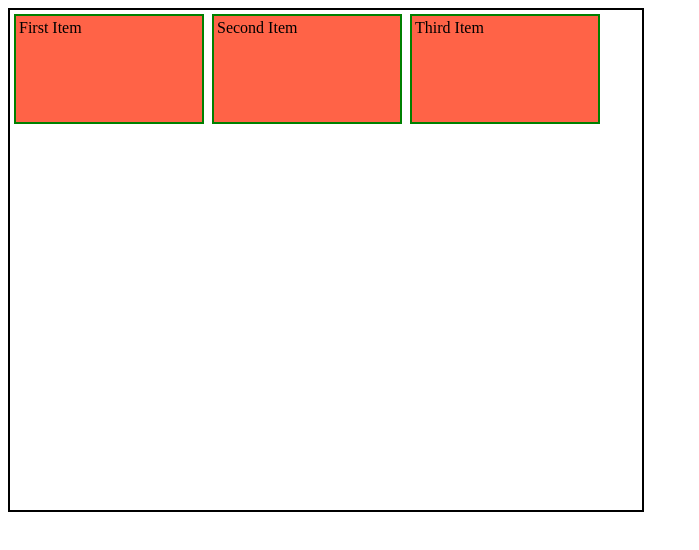
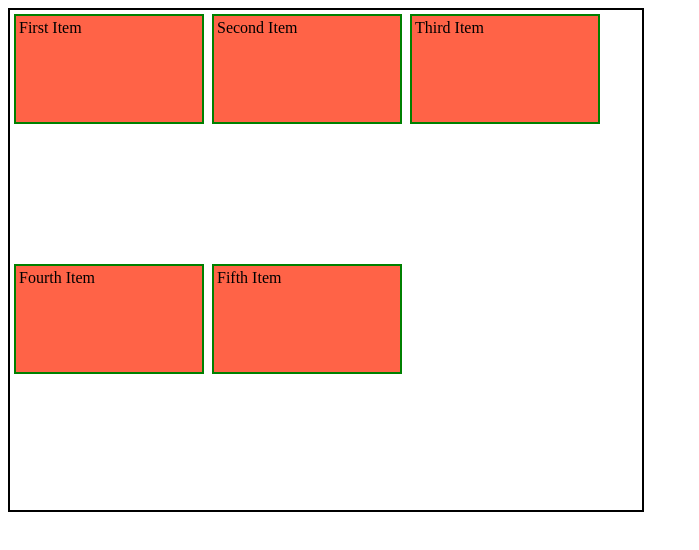
Before and after one commit to abhishekraut1/CSS_Concepts, a plain HTML site: page flexbox_tut.html in a window 1280 px wide. Shown: the whole page, without its empty margins (0-699 px from the left). Drawn offline with Linux system fonts and the light colour scheme.

Commit message:
One file updated.

```diff
--- a/flexbox_tut.html
+++ b/flexbox_tut.html
@@ -22,8 +22,8 @@
 
             /* default flex-wrap is nowrap */
             flex-wrap: nowrap;
-            /* flex-wrap: wrap; */
-            /* flex-wrap: wrap-reverse; */
+             flex-wrap: wrap;
+            /* flex-wrap: wrap-reverse;  */
 
             /* flex-flow: flex-direction flex-wrap ;  (Short Hand)*/
             /* flex-flow: column-reverse wrap; */
@@ -37,7 +37,10 @@
             /* align-items:  will align the content in vertical direction */
             /* default align-items is flex-start */
             /* align-items: flex-start; */
-            /* align-items: center; ( flex-wrap: wrap is necessary ) */
+
+             /* ( flex-wrap: wrap is necessary for align-items: center;)   */
+             /* align-items: center; */
+
             /* align-content: center; */
             /* align-items: flex-end; */
 
@@ -60,8 +63,8 @@
             /* flex-grow: 1; */
             /* flex-shrink: 1; */
 
-            /* when flex-direction is set to row then flex-basis is controls width */
-            /* when flex-direction is set to column then flex-basis is controls height */
+            /* when flex-direction is set to row then flex-basis controls width */
+            /* when flex-direction is set to column then flex-basis controls height */
             /* flex-basis: 300px; */
 
             /* flex : flex-grow flex-shrink flex-basis; (short hand)*/
@@ -73,7 +76,7 @@
         }
 
         #item-2 {
-            /* order: 2; */
+            /* order: -1; */
             /* flex-grow: 2; */
             /* flex-shrink: 2; */
         }
@@ -85,6 +88,8 @@
         <div class="item" id="item-1">First Item</div>
         <div class="item" id="item-2">Second Item</div>
         <div class="item" id="item-3">Third Item</div>
+        <div class="item" id="item-3">Fourth Item</div>
+        <div class="item" id="item-3">Fifth Item</div>
     </div>
 </body>
 
```
